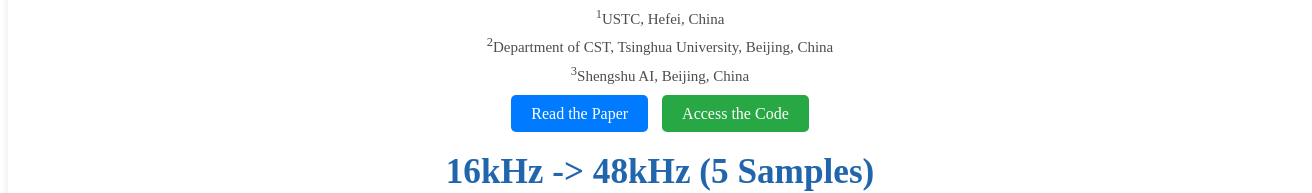
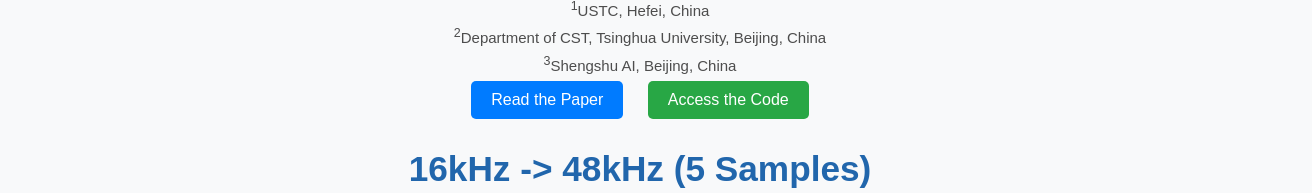
Before and after one commit to Bridge-SR/Bridge-SR.github.io, a plain HTML site: page index.html in a window 1280 px wide. Shown: the part 140-333 px from the top of the page, 1312 px wide, since content can reach past the window. Drawn offline with Linux system fonts and the light colour scheme.

Commit message:
Update index.html

```diff
--- a/index.html
+++ b/index.html
@@ -6,6 +6,32 @@
   <link href="https://fonts.googleapis.com/css?family=Roboto:300,400,700" rel="stylesheet" type="text/css">
   <title>Test Audio</title>
   <style>
+    body {
+            margin: 0;
+            display: flex;
+            justify-content: center; /* 水平居中 */
+            align-items: center;     /* 垂直居中 */
+            height: 100vh;           /* 设置全屏高度 */
+            text-align: center;      /* 文字居中 */
+            font-family: Arial, sans-serif;
+            background-color: #f8f9fa; /* 可选：页面背景颜色 */
+        }
+
+        /* 按钮样式 */
+        .button-container a {
+            display: inline-block;
+            padding: 10px 20px;
+            background-color: #007BFF;
+            color: white;
+            text-decoration: none;
+            border-radius: 5px;
+            margin: 0 10px;
+            font-size: 16px;
+        }
+
+        .button-container a:nth-child(2) {
+            background-color: #28a745;
+        }
     h1 {
       color: #2166ac;
       text-align: center;
@@ -96,10 +122,10 @@
       <p style="font-size: 15px;"><sup>2</sup>Department of CST, Tsinghua University, Beijing, China</p>
       <p style="font-size: 15px;"><sup>3</sup>Shengshu AI, Beijing, China</p>
 
-      <div style="margin-top: 20px; text-align: center;">
-        <a href="link-to-paper" target="_blank" style="padding: 10px 20px; background-color: #007BFF; color: white; text-decoration: none; border-radius: 5px; margin-right: 10px;">Read the Paper</a>
-        <a href="link-to-code" target="_blank" style="padding: 10px 20px; background-color: #28a745; color: white; text-decoration: none; border-radius: 5px;">Access the Code</a>
-      </div>
+      <div class="button-container">
+            <a href="link-to-paper" target="_blank">Read the Paper</a>
+            <a href="link-to-code" target="_blank">Access the Code</a>
+          </div>
     </header>
 
     <main role="main">
```
